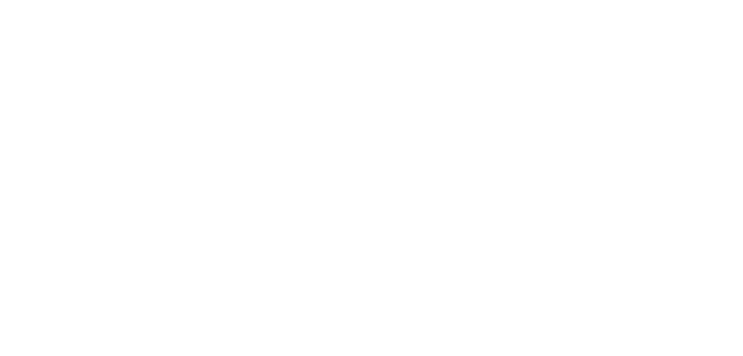
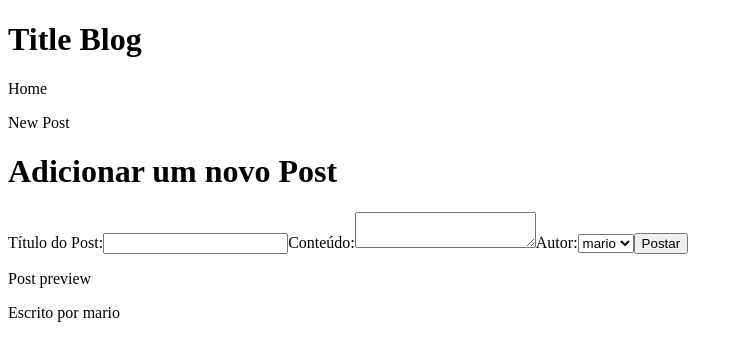
Before and after one commit to Matheusroliv/Teste-TGT-Digital, a React (Create React App) app in the folder teste-tgt-digital/: page /newpost in a window 1280 px wide. Shown: the top 356 px of the page, without its empty margins (0-743 px from the left). Built offline with nearby package versions, Linux system fonts and the light colour scheme.

Commit message:
foi adicionado uma nova pagina para controlar os novos posts

```diff
--- /dev/null
+++ b/teste-tgt-digital/src/components/blogNavigator/index.jsx
@@ -0,0 +1,22 @@
+import React from "react"
+import { useHistory } from "react-router-dom"
+
+export function BlogNavigator() {
+  const history = useHistory()
+
+  const handleNavMenu = (page) => {
+    history.push(`${page}`)
+  }
+
+  return (
+    <div>
+      <h1>Title Blog</h1>
+      <div>
+        <p onClick={() => handleNavMenu('/profile')}>Home</p>
+        <p onClick={() => handleNavMenu('/newpost')}>New Post</p>
+      </div>
+    </div>
+  );
+}
+
+export default BlogNavigator
--- /dev/null
+++ b/teste-tgt-digital/src/pages/newPost/index.jsx
@@ -0,0 +1,45 @@
+import React, { useState } from "react"
+import BlogNavigator from "../../components/blogNavigator";
+
+export function NewPost() {
+  const [title, setTitle] = useState('')
+  const [textContent, setTextContent] = useState('')
+  const [author, setAuthor] = useState('mario')
+
+  return (
+    <div>
+      <BlogNavigator />
+      <h1>Adicionar um novo Post</h1>
+      <form>
+        <label>Título do Post:</label>
+        <input
+          type="text"
+          required
+          value={title}
+          onChange={(event) => setTitle(event.target.value)}
+        />
+        <label>Conteúdo:</label>
+        <textarea
+          required
+          value={textContent}
+          onChange={(event) => setTextContent(event.target.value)}
+        />
+        <label>Autor:</label>
+        <select
+          value={author}
+          onChange={(event) => setAuthor(event.target.value)}
+        >
+          <option value="mario">mario</option>
+          <option value="yoshi">yoshi</option>
+        </select>
+        <button>Postar</button>
+        <p>Post preview</p>
+        <p>{title}</p>
+        <p>{textContent}</p>
+        <p>Escrito por {author}</p>
+      </form>
+    </div>
+  );
+}
+
+export default NewPost
--- a/teste-tgt-digital/src/pages/profile/profile.jsx
+++ b/teste-tgt-digital/src/pages/profile/profile.jsx
@@ -1,6 +1,7 @@
 import React, { useContext } from "react"
 import PostList from "../../components/postList";
 import { GlobalContext } from '../../App'
+import BlogNavigator from "../../components/blogNavigator";
 
 export function Profile() {
   const postContext = useContext(GlobalContext)
@@ -8,6 +9,7 @@
 
   return (
     <div>
+      <BlogNavigator />
       <h1>Bem vindo ao seu Blog, {name}</h1>
       <PostList
         title={"Todos os Posts!"}
--- a/teste-tgt-digital/src/router/index.jsx
+++ b/teste-tgt-digital/src/router/index.jsx
@@ -2,6 +2,7 @@
 import { BrowserRouter, Switch, Route } from "react-router-dom"
 import Home from "../pages/home"
 import Login from "../pages/login"
+import NewPost from "../pages/newPost"
 import Profile from "../pages/profile/profile"
 import SignUp from "../pages/signup"
 
@@ -25,6 +26,10 @@
         <Route exact path='/profile'>
           <Profile />
         </Route>
+
+        <Route exact path='/newpost'>
+          <NewPost />
+        </Route>
       </Switch>
     </BrowserRouter>
   );
```
